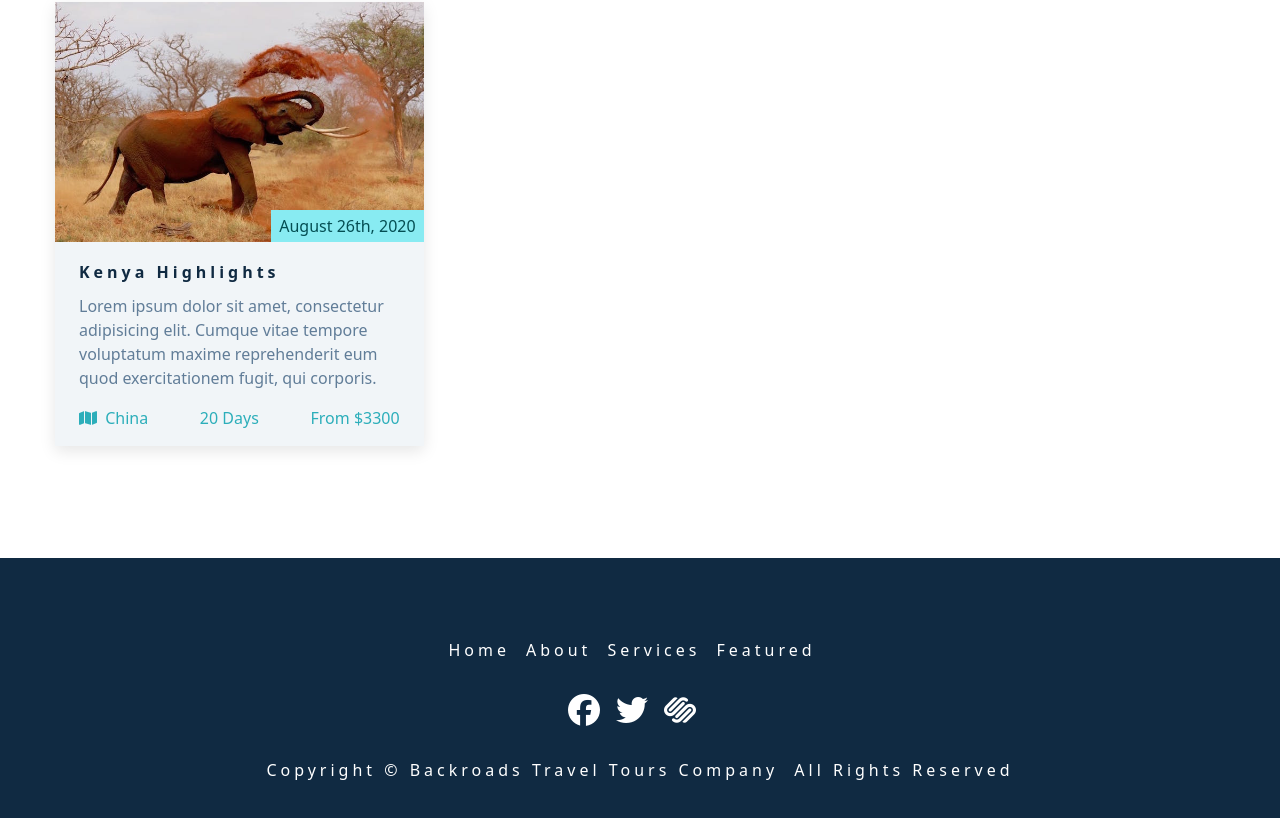
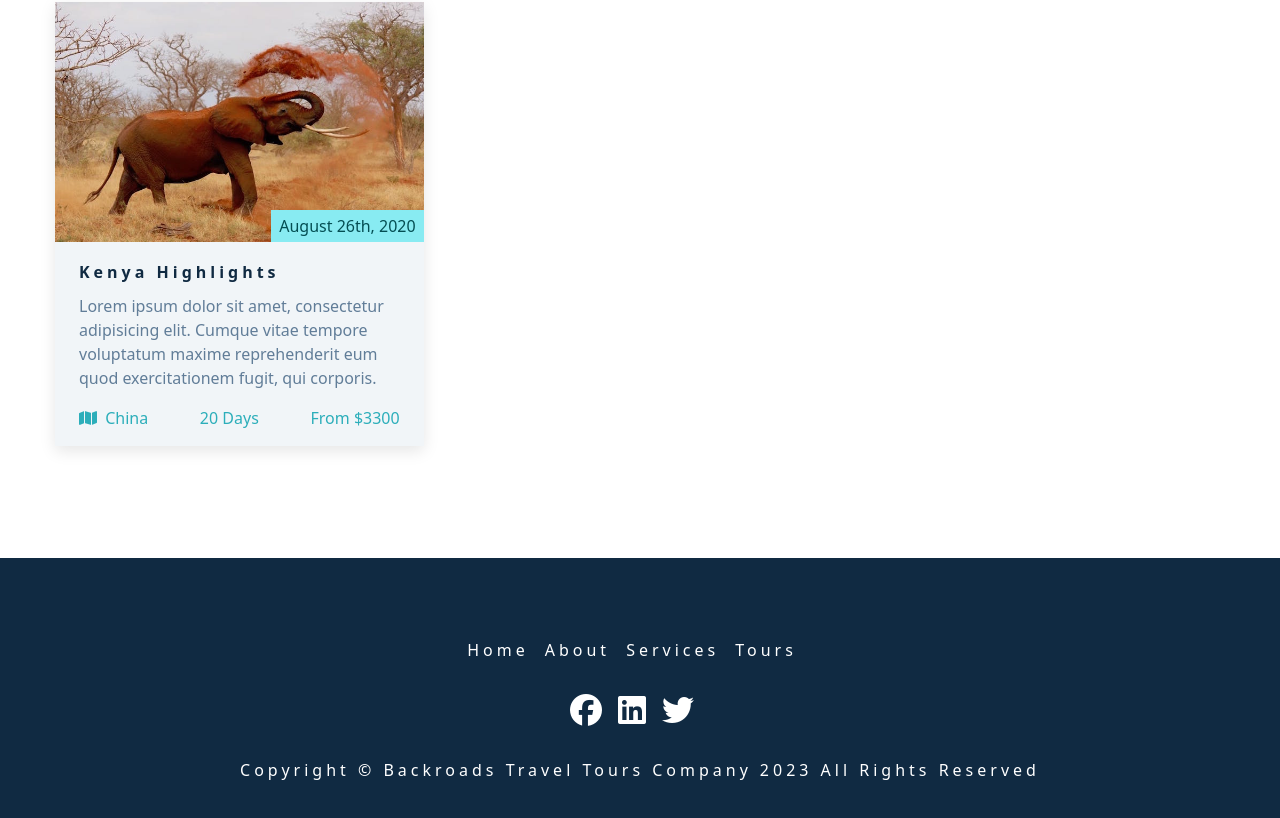
Before and after one commit to Matrix-citizen/Backroads, a React (Create React App) app: page / in a window 1280 px wide. Shown: the part 1761-2579 px from the top of the page. Built offline with nearby package versions, Linux system fonts and the light colour scheme.

Commit message:
Completed 'Footer' component

```diff
--- a/src/components/Footer.js
+++ b/src/components/Footer.js
@@ -1,48 +1,39 @@
+import { pageLinks, socialLinks } from '../data'
 const Footer = () => {
   return (
     <footer className="section footer">
   <ul className="footer-links">
-    <li>
-      <a href="#home" className="footer-link">
-        home
-      </a>
-    </li>
-    <li>
-      <a href="#about" className="footer-link">
-        about
-      </a>
-    </li>
-    <li>
-      <a href="#services" className="footer-link">
-        services
-      </a>
-    </li>
-    <li>
-      <a href="#featured" className="footer-link">
-        featured
-      </a>
-    </li>
+    {pageLinks.map((link) => {
+      const {id, href, text} = link;
+      return (
+        <li key={id}>
+          <a href={href} className="footer-link">
+            {text}
+          </a>
+        </li>
+      );
+    })}
   </ul>
   <ul className="footer-icons">
-    <li>
-      <a href="https://www.twitter.com" target="_blank" className="footer-icon">
-        <i className="fab fa-facebook"></i>
-      </a>
-    </li>
-    <li>
-      <a href="https://www.twitter.com" target="_blank" className="footer-icon">
-        <i className="fab fa-twitter"></i>
-      </a>
-    </li>
-    <li>
-      <a href="https://www.twitter.com" target="_blank" className="footer-icon">
-        <i className="fab fa-squarespace"></i>
-      </a>
-    </li>
+    {socialLinks.map((link) => {
+      const {id, href, icon} = link;
+      return (
+        <li key={id}>
+          <a
+            href={href}
+            target="_blank"
+            className='footer-icon'
+            rel='noreferrer'
+          >
+            <i className={icon}></i>
+          </a>
+        </li>
+      );
+    })}
   </ul>
   <p className="copyright">
     copyright &copy; Backroads travel tours company
-    <span id="date"></span> all rights reserved
+    <span id="date">{new Date().getFullYear()}</span> all rights reserved
   </p>
 </footer>
   )
```
